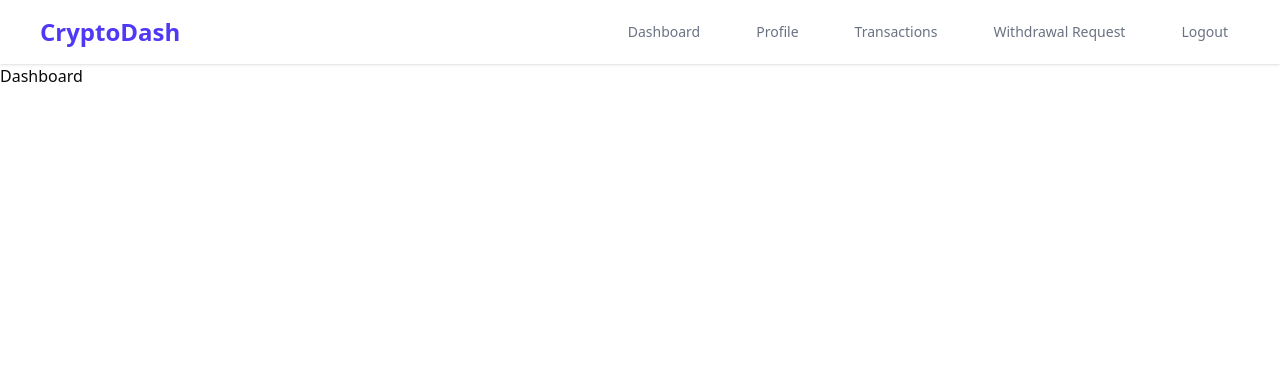
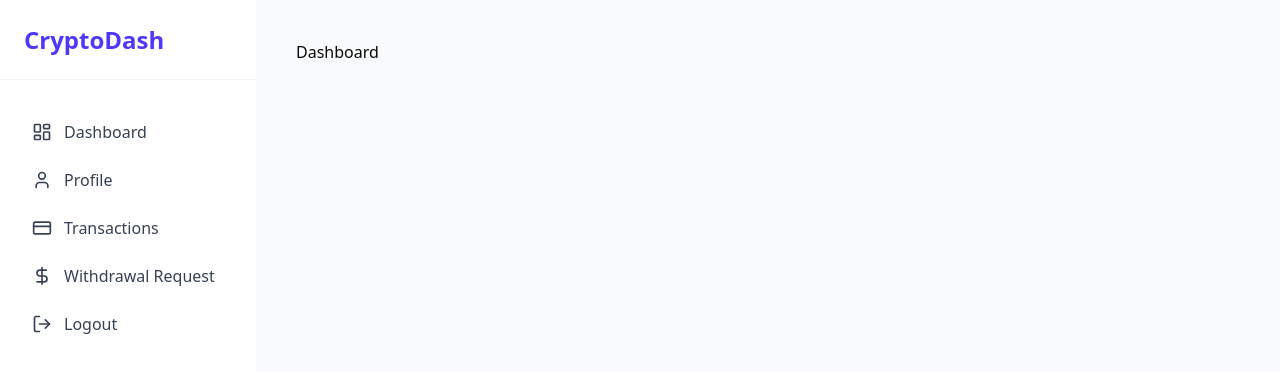
Before and after one commit to SharathRao99/crypto-dashboad, a Next.js app: page /dashboard/transaction in a window 1280 px wide. Shown: the top 372 px of the page. Built offline with nearby package versions, Linux system fonts and the light colour scheme.

Commit message:
added sidebar

```diff
--- a/src/app/(frontend)/dashboard/layout.tsx
+++ b/src/app/(frontend)/dashboard/layout.tsx
@@ -1,11 +1,11 @@
-import Header from '@/components/Header'
+import Sidebar from '@/components/Sidebar'
 import React from 'react'
 
 export default function RootLayout({ children }: { children: React.ReactNode }) {
   return (
-    <>
-      <Header />
-      <div>{children}</div>
-    </>
+    <div className="flex flex-row min-h-screen bg-gray-50 dark:bg-gray-950">
+      <Sidebar />
+      <main className="flex-1 p-4 md:p-8 lg:p-10">{children}</main>
+    </div>
   )
 }
--- a/src/app/(frontend)/dashboard/page.tsx
+++ b/src/app/(frontend)/dashboard/page.tsx
@@ -30,7 +30,7 @@ export default async function DashboardPage() {
 
   return (
     <div className="container">
-      <div className="flex flex-col gap-6 py-6 md:gap-8 lg:gap-10">
+      <div className="flex flex-col gap-6 md:gap-8 lg:gap-10">
         <UserProfile {...userData} />
         <div className="grid gap-6 md:grid-cols-2 lg:grid-cols-3">
           {investments.map((investment: any) => (
--- /dev/null
+++ b/src/components/Sidebar.tsx
@@ -0,0 +1,80 @@
+'use client'
+
+import React, { useState } from 'react'
+import Link from 'next/link'
+import { Menu, X, LayoutDashboard, User, CreditCard, DollarSign, LogOut } from 'lucide-react'
+
+const menuItems = [
+  { name: 'Dashboard', href: '/dashboard', icon: LayoutDashboard },
+  { name: 'Profile', href: '/dashboard/profile', icon: User },
+  { name: 'Transactions', href: '/dashboard/transactions', icon: CreditCard },
+  { name: 'Withdrawal Request', href: '/dashboard/withdrawal', icon: DollarSign },
+  { name: 'Logout', href: '/logout', icon: LogOut },
+]
+
+export default function Sidebar() {
+  const [open, setOpen] = useState(false)
+
+  return (
+    <>
+      {/* Mobile Hamburger */}
+      <div className="md:hidden fixed top-4 h-h-dvh left-4 z-50">
+        <button
+          onClick={() => setOpen(true)}
+          className="p-2 rounded-md bg-white dark:bg-gray-900 shadow-md text-gray-700 dark:text-gray-200"
+        >
+          <Menu className="h-6 w-6" />
+        </button>
+      </div>
+
+      {/* Sidebar */}
+      <aside
+        className={`
+          fixed z-40 top-0 left-0 h-dvh w-64 bg-white dark:bg-gray-900 shadow-lg
+          flex flex-col justify-between transition-transform duration-200
+          ${open ? 'translate-x-0' : '-translate-x-full'}
+          md:translate-x-0 md:static md:shadow-none
+        `}
+      >
+        <div>
+          {/* Logo */}
+          <div className="flex items-center h-20 px-6 border-b border-gray-100 dark:border-gray-800">
+            <Link
+              href="/dashboard"
+              className="text-2xl font-bold text-indigo-600 dark:text-indigo-400"
+            >
+              CryptoDash
+            </Link>
+          </div>
+          {/* Nav Links */}
+          <nav className="mt-8 flex flex-col gap-2 px-4">
+            {menuItems.map(({ name, href, icon: Icon }) => (
+              <Link
+                key={name}
+                href={href}
+                className="flex items-center gap-3 px-4 py-2 rounded-lg text-gray-700 dark:text-gray-200 hover:bg-gray-100 dark:hover:bg-gray-800 transition"
+                onClick={() => setOpen(false)}
+              >
+                <Icon className="h-5 w-5" />
+                <span>{name}</span>
+              </Link>
+            ))}
+          </nav>
+        </div>
+        {/* Mobile Close Button */}
+        {open && (
+          <button
+            className="absolute top-4 right-4 md:hidden p-2 rounded-md bg-gray-100 dark:bg-gray-800 text-gray-700 dark:text-gray-200"
+            onClick={() => setOpen(false)}
+          >
+            <X className="h-6 w-6" />
+          </button>
+        )}
+      </aside>
+      {/* Overlay for mobile */}
+      {open && (
+        <div className="fixed inset-0 z-30 bg-black/30 md:hidden" onClick={() => setOpen(false)} />
+      )}
+    </>
+  )
+}
```
